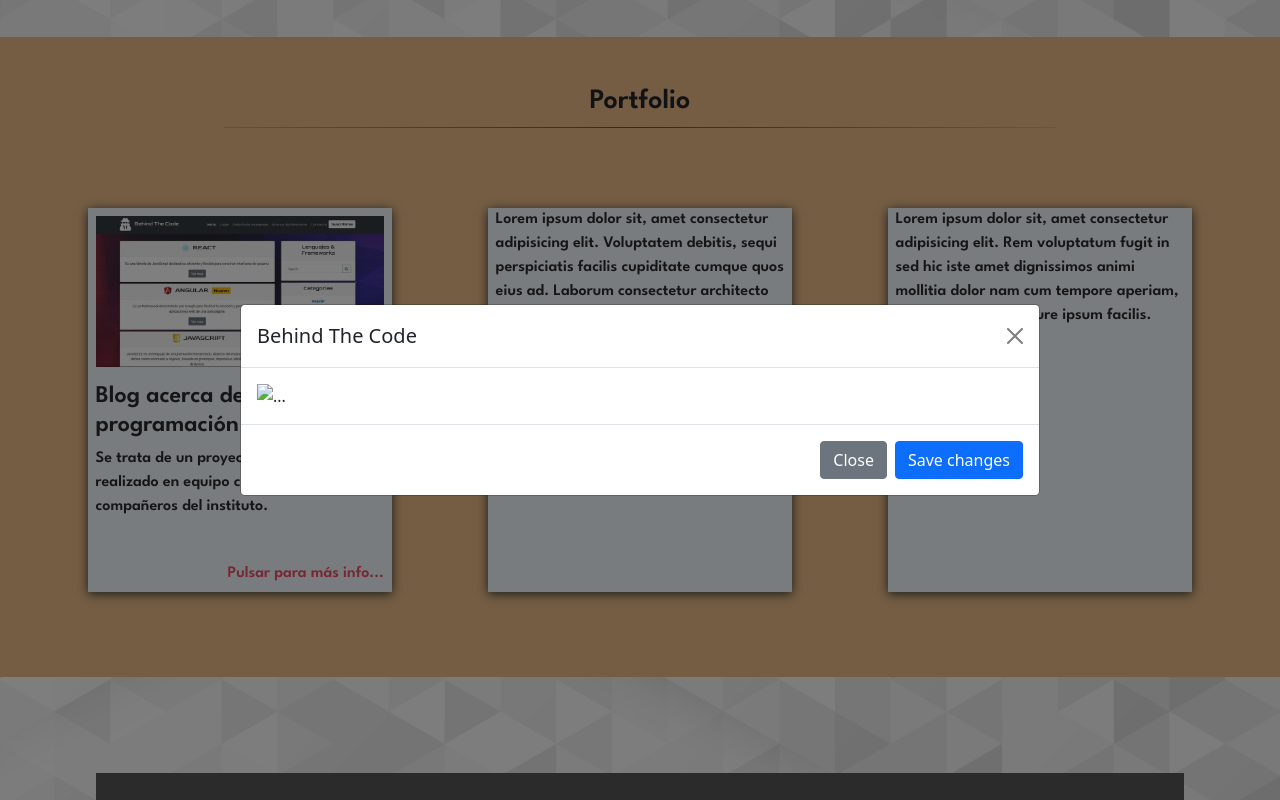
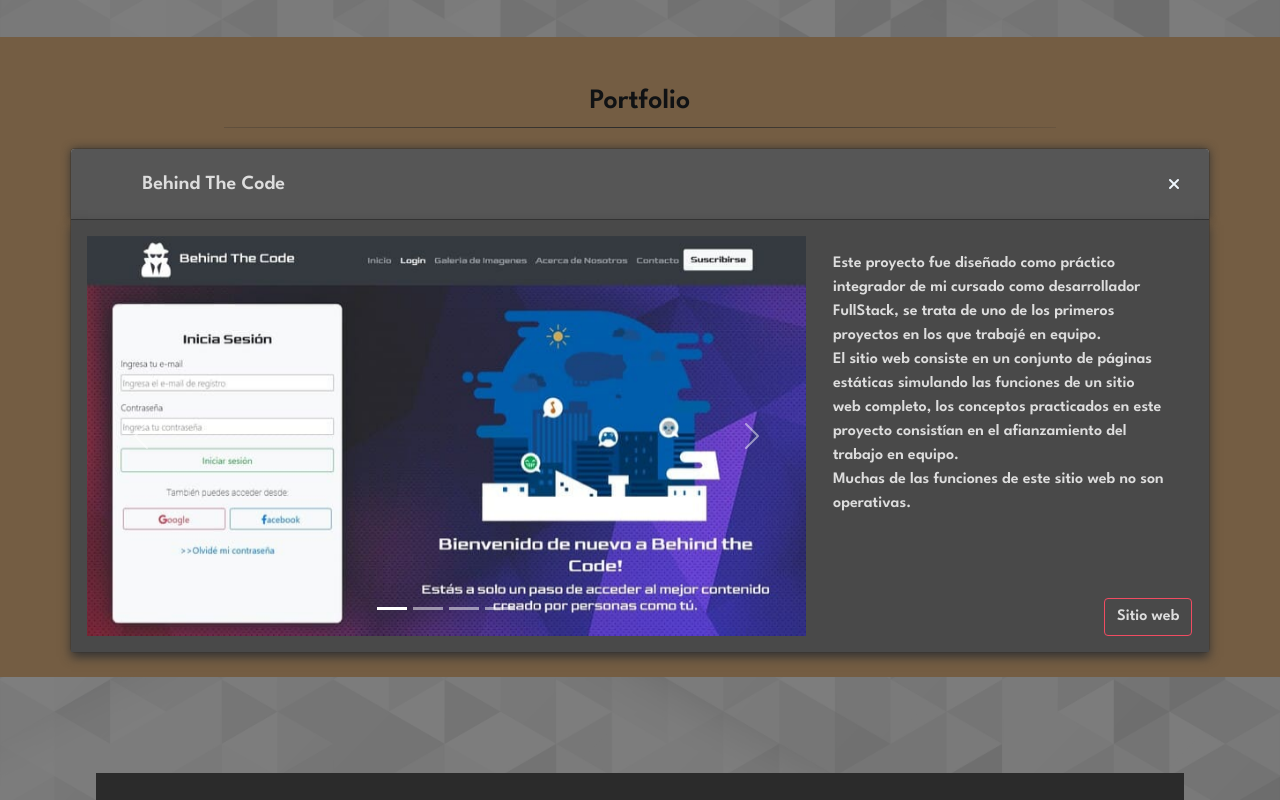
Before and after one commit to emalderete/portfolio, a plain HTML site: page index.html in a window 1280 px wide. Both pictures are taken after a click on the link 240 px from the left and 1179 px from the top of the page. Shown: the part 779-1579 px from the top of the page. Drawn offline with Linux system fonts and the light colour scheme; a web font is replaced by a local one.

Commit message:
Se realizan cambios en la ventana modal
• Se modifica colores y posición de los elementos en la ventana modal de los proyectos.
• Se realizan cambios en las imágenes de las miniaturas de las tarjetas.
• Corregido link de los créditos del background.

```diff
--- a/css/styles.css
+++ b/css/styles.css
@@ -158,10 +158,15 @@
     font-family: 'League Spartan', sans-serif;
 }
 
-.links {
+.links,
+.links-bold {
     color: #f14c62;
     transition: 200ms;
     text-decoration: none;
+}
+
+.links-bold {
+    font-family: 'League Spartan', sans-serif;
 }
 
 .links:hover {
@@ -189,8 +194,8 @@
     text-decoration: none;
 }
 
-.project h4,
-p {
+.project-text,
+.project-title {
     color: #2b2b2b;
     margin: 2.5%;
     font-family: 'League Spartan', sans-serif;
@@ -203,9 +208,76 @@
 
 .mini-button {
     text-align: end;
-    margin-top: 2.7rem;
-    margin-right: 0.5rem;
+    margin-top: 20%;
+    margin-right: 5%;
     color: #f14c62;
+    font-family: 'League Spartan', sans-serif;
+}
+
+.cross-button-light {
+    color: aliceblue!important;
+}
+
+.modal-header {
+    background-color: #565656;
+    border-bottom-color: #333333!important;
+    box-shadow: 0px 0px 10px #333333;
+}
+
+.modal-body {
+    display: flex;
+    background-color: #494949;
+    box-shadow: 0px 5px 10px #333333;
+}
+
+.modal-project-text-container {
+    width: 35%;
+}
+
+.modal-title,
+.modal-text {
+    font-family: 'League Spartan', sans-serif;
+    color: #dddddd;
+}
+
+.modal-title {
+    margin-left: 5%;
+}
+
+.modal-text {
+    margin: 1rem 7%;
+}
+
+.modal-page-button {
+    margin-bottom: -9rem;
+    margin-left: 77%;
+    color: #dddddd!important;
+    border-color: #f14c62!important;
+    transition: 400ms!important;
+}
+
+.modal-page-button:hover {
+    background-color: #f18593!important;
+    border-color: #3a3a3a00!important;
+    color: #333333!important;
+}
+
+.carousel-container {
+    width: 65%;
+}
+
+.carousel-inner {
+    height: 25rem;
+}
+
+.carousel-item {
+    width: 100%;
+    height: 100%;
+}
+
+.carousel-item img {
+    width: 100%;
+    height: 100%;
 }
 
 .separator {
@@ -223,11 +295,24 @@
 }
 
 .project-cards {
-    background-color: aliceblue;
+    background-color: #f0eeee;
     width: 19rem;
     height: 24rem;
     margin: 3rem;
-    box-shadow: 0px 2px 10px rgb(56, 56, 56);
+    box-shadow: 0px 2px 10px #383838;
+    transition: 400ms;
+    border-radius: 0.8rem;
+}
+
+.project-cards:hover {
+    width: 20.5rem;
+    height: 25.5rem;
+    margin-top: 2rem;
+}
+
+.project-img {
+    border-top-left-radius: 0.5rem;
+    border-top-right-radius: 0.5rem;
 }
 
 .skills-container {
--- a/index.html
+++ b/index.html
@@ -63,11 +63,11 @@
                     <!-- Button trigger modal -->
                     <a type="button" class="project" data-bs-toggle="modal" data-bs-target="#project1">
                         <div>
-                            <img src="./img/image/project1-1.jpg">
+                            <img class="project-img" src="./img/image/project1-2.jpg">
                         </div>
-                        <h4>Blog acerca de programación</h4>
+                        <h4 class="project-title">Blog sobre programación</h4>
                         <div>
-                            <p>Se trata de un proyecto evaluativo que he realizado en equipo con algunos compañeros del instituto.</p>
+                            <p class="project-text">Se trata de un proyecto evaluativo que he realizado en equipo con algunos<br> compañeros del instituto.</p>
                         </div>
                         <p class="mini-button">Pulsar para más info...</p>
                     </a>
@@ -126,7 +126,7 @@
             <article class="footer-bottom">
                 <h3 class="footer-subtitle">También puedes contactarme directamente mediante <a href="./about.html" class="form-link">este formulario <i class="fa-solid fa-square-arrow-up-right"></i></a></h3>
                 <div class="credits">
-                    <span>Background principal de la página creado por <a href='https://www.freepik.es/vectores/fondo'>starline - www.freepik.es</a>, todos los derechos reservados a su creador.</span>
+                    <span>Background principal de la página creado por <a href='https://www.freepik.es/vectores/fondo' target="blank" rel="noopener noreferrer">starline - www.freepik.es</a>, todos los derechos reservados a su creador.</span>
                     <span>La construcción, maquetado y/o codificación de este sitio web corresponden a propiedad de Emanuel Alderete. Todos los derechos reservados.</span>
                 </div>
             </article>
@@ -134,28 +134,33 @@
     </footer>
     <!-- Modal project 1 -->
     <div class="modal fade" id="project1" tabindex="-1" aria-labelledby="exampleModalLabel" aria-hidden="true">
-        <div class="modal-dialog modal-dialog-centered modal-lg">
+        <div class="modal-dialog modal-dialog-centered modal-xl">
             <div class="modal-content">
                 <div class="modal-header">
                     <h5 class="modal-title" id="exampleModalLabel">Behind The Code</h5>
-                    <button type="button" class="btn-close" data-bs-dismiss="modal" aria-label="Close"></button>
+                    <button type="button" class="btn cross-button-light" data-bs-dismiss="modal" aria-label="Close"><i class="fa-solid fa-xmark"></i></button>
                 </div>
                 <div class="modal-body">
+                    <div class="carousel-container">
                         <div id="carouselExampleIndicators" class="carousel slide" data-bs-ride="carousel">
                             <div class="carousel-indicators">
                                 <button type="button" data-bs-target="#carouselExampleIndicators" data-bs-slide-to="0" class="active" aria-current="true" aria-label="Slide 1"></button>
                                 <button type="button" data-bs-target="#carouselExampleIndicators" data-bs-slide-to="1" aria-label="Slide 2"></button>
                                 <button type="button" data-bs-target="#carouselExampleIndicators" data-bs-slide-to="2" aria-label="Slide 3"></button>
+                                <button type="button" data-bs-target="#carouselExampleIndicators" data-bs-slide-to="3" aria-label="Slide 4"></button>
                             </div>
                             <div class="carousel-inner">
                                 <div class="carousel-item active">
-                                <img src="..." class="d-block w-100" alt="...">
+                                    <img src="./img/image/project1-2.jpg" class="d-block w-100" alt="...">
                                 </div>
                                 <div class="carousel-item">
-                                <img src="..." class="d-block w-100" alt="...">
+                                    <img src="./img/image/project1-1.jpg" class="d-block w-100" alt="...">
                                 </div>
                                 <div class="carousel-item">
-                                <img src="..." class="d-block w-100" alt="...">
+                                    <img src="./img/image/project1-3.jpg" class="d-block w-100" alt="...">
+                                </div>
+                                <div class="carousel-item">
+                                    <img src="./img/image/project1-4.jpg" class="d-block w-100" alt="...">
                                 </div>
                             </div>
                             <button class="carousel-control-prev" type="button" data-bs-target="#carouselExampleIndicators" data-bs-slide="prev">
@@ -168,9 +173,13 @@
                         </button>
                         </div>
                     </div>
-                <div class="modal-footer">
-                    <button type="button" class="btn btn-secondary" data-bs-dismiss="modal">Close</button>
-                    <button type="button" class="btn btn-primary">Save changes</button>
+                    <div class="modal-project-text-container">
+                        <p class="modal-text">
+                            Este proyecto fue diseñado como práctico integrador de mi cursado como desarrollador FullStack, se trata de uno de los primeros proyectos en los que trabajé en equipo.<br>El sitio web consiste en un conjunto de páginas estáticas
+                            simulando las funciones de un sitio web completo, los conceptos practicados en este proyecto consistían en el afianzamiento del trabajo en equipo.<br>Muchas de las funciones de este sitio web no son operativas.
+                        </p>
+                        <a class="links-bold btn modal-page-button" href="https://behindthecode.netlify.app" target="blank" rel="noopener noreferrer">Sitio web</a>
+                    </div>
                 </div>
             </div>
         </div>
```
Also changed, not shown: img/ui/game.png (deleted). Lines whose indentation alone changed are shown as unchanged.
